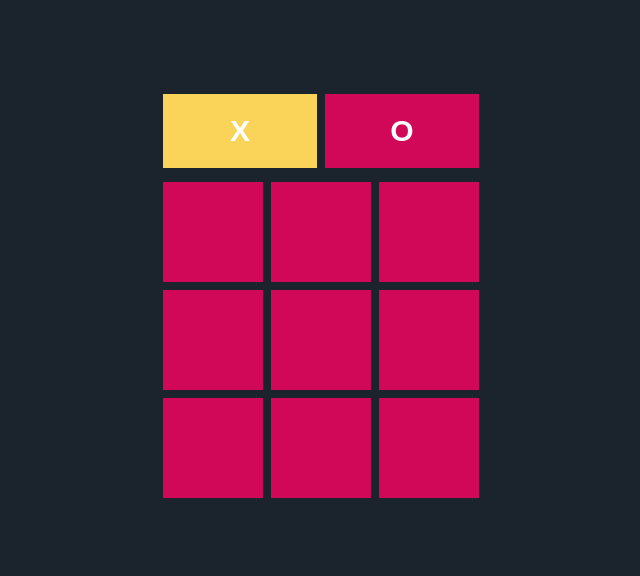
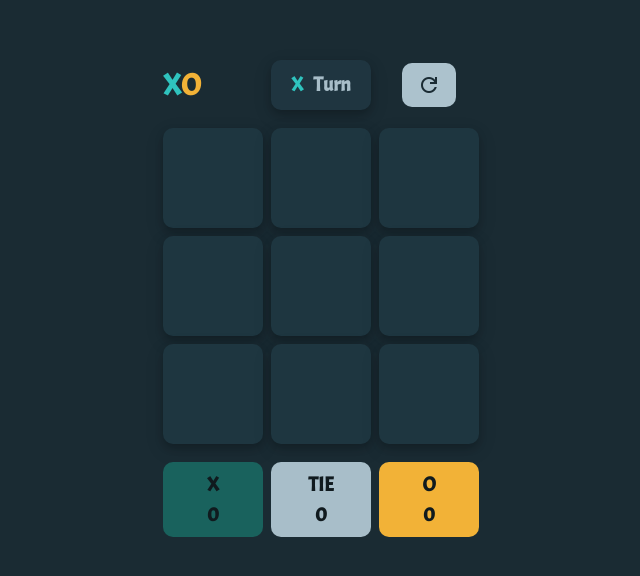
Before and after one commit to kareem7199/tic-tac-toe, a plain HTML site: page index.html in a window 1280 px wide. Shown: the part 102-678 px from the top of the page, without its empty margins (319-959 px from the left). Drawn offline with nearby package versions, Linux system fonts and the light colour scheme.

Commit message:
feat: add winners counter

```diff
--- a/index.html
+++ b/index.html
@@ -4,14 +4,27 @@
     <meta charset="UTF-8">
     <meta http-equiv="X-UA-Compatible" content="IE=edge">
     <link rel="stylesheet" href="style.css">
+    <link rel="stylesheet" href="https://fonts.googleapis.com/css2?family=Material+Symbols+Outlined:opsz,wght,FILL,GRAD@20..48,100..700,0..1,-50..200" />
+    <link rel="preconnect" href="https://fonts.googleapis.com">
+<link rel="preconnect" href="https://fonts.gstatic.com" crossorigin>
+<link href="https://fonts.googleapis.com/css2?family=Acme&display=swap" rel="stylesheet">
     <meta name="viewport" content="width=device-width, initial-scale=1.0">
     <title>XO</title>
 </head>
 <body>
     <div class="game">
         <div class="screen">
-            <div class="turn">X</div>
-            <div class="turn">O</div>
+            <div class="logo">
+                <div class="turn">X</div>
+                <div class="turn">O</div>
+            </div>
+            <div class="turns">
+            </div>
+            <div class="again">
+                <span class="material-symbols-outlined" onclick="playAgain()">
+                    refresh
+            </span>
+            </div>
         </div>
         <div class="row">
             <div class="cell"></div>
@@ -28,9 +41,22 @@
             <div class="cell"></div>
             <div class="cell"></div>
         </div>
+        <div class="row">
+            <div class="Xtotal">
+                <p>X</p>
+                <p>10</p>
+            </div>
+            <div class="tietotal">
+                <p>TIE</p>
+                <p>10</p>
+            </div>
+            <div class="Ototal">
+                <p>O</p>
+                <p>10</p>
+            </div>
+        </div>
     </div>
     <div class="result">
-
     </div>
     <script src="index.js"></script>
 </body>
--- a/index.js
+++ b/index.js
@@ -2,8 +2,10 @@ const cells = document.getElementsByClassName("cell");
 const turn = document.getElementsByClassName("turn");
 const gameBody = document.getElementsByClassName("game");
 const result = document.getElementsByClassName("result");
+const turnScreen = document.getElementsByClassName("turns");
 let oTurn = false;
 let turns = 0;
+let rows = document.getElementsByClassName("row");
 let game = [
     ["*", "*", "*"],
     ["*", "*", "*"],
@@ -12,9 +14,23 @@ let game = [
 let row = 0;
 let column = 0;
 let winner = null;
-turn[+oTurn].style.backgroundColor = "#F9D459";
+turnScreen[0].innerHTML = `<span class="${turn[+oTurn].innerHTML.toLowerCase()}">${turn[+oTurn].innerHTML}</span>Turn`;
 
-const playAgain = ()=>{
+if (!localStorage.getItem("X"))
+    localStorage.setItem("X", 0);
+
+if (!localStorage.getItem("tie"))
+    localStorage.setItem("tie", 0);
+
+if (!localStorage.getItem("O"))
+    localStorage.setItem("O", 0);
+rows[3].children[0].children[1].innerHTML = localStorage.getItem("X");
+rows[3].children[1].children[1].innerHTML = localStorage.getItem("tie");
+rows[3].children[2].children[1].innerHTML = localStorage.getItem("O");
+const playAgain = () => {
+    if (!winner) {
+        turn[0].style.display = "block";
+        turn[1].style.display = "block";
         game = [
             ["*", "*", "*"],
             ["*", "*", "*"],
@@ -23,46 +39,61 @@ const playAgain = ()=>{
         oTurn = false;
         turns = 0;
         winner = null;
-    turn[0].style.backgroundColor = "#F9D459";
-    turn[1].style.backgroundColor = "#D10757";
-    for(let i = 0 ; i < cells.length ; i++){
-        cells[i].innerHTML="";
-        cells[i].style.backgroundColor = "#D10757";
+        for (let i = 0; i < cells.length; i++) {
+            cells[i].innerHTML = "";
+            cells[i].style.backgroundColor = "#1E3640";
         }
         gameBody[0].style.display = "block";
         result[0].style.display = "none";
+        turnScreen[0].innerHTML = `<span class="${turn[+oTurn].innerHTML.toLowerCase()}">${turn[+oTurn].innerHTML}</span>Turn`;
     }
+}
+
 const handleWinner = () => {
     if (winner === "draw") {
+        let total = localStorage.getItem("tie");
+        total = +total;
+        total += 1;
+        localStorage.setItem("tie", total);
+        winner = null;
         gameBody[0].style.display = "none";
         result[0].style.display = "block";
         result[0].innerHTML = `
-        <p style="font-size:160px"><span style="color:rgb(249, 212, 89);">X</span> <span style="color:#D10757;">O</span></p>
+        <p style="font-size:160px"><span style="color:rgb(47, 195, 190);">X</span> <span style="color:#F2B237;">O</span></p>
         <p style="font-size:60px;color:white;">DRAW!</p>
-        <div class="btn">
+        <div class="btn" onclick="playAgain()">
                 <a>Play Again</a>
         </div>
         `
     }
     else {
+        let total = localStorage.getItem(`${winner.player}`);
+        total = +total;
+        total += 1;
+        localStorage.setItem(`${winner.player}`, total);
         let time = 0;
         for (let i = 0; i < 3; i++) {
             setTimeout(() => {
-                gameBody[0].children[winner.position[i][0] + 1].children[winner.position[i][1]].style.backgroundColor = "#F9D459";
+                gameBody[0].children[winner.position[i][0] + 1].children[winner.position[i][1]].style.backgroundColor = "#19625E";
+                gameBody[0].children[winner.position[i][0] + 1].children[winner.position[i][1]].style.color = "#0D1C23";
             }, time += 1000);
         }
         setTimeout(() => {
             gameBody[0].style.display = "none";
             result[0].style.display = "block";
             result[0].innerHTML = `
-            <p style="font-size:160px;color:#D10757;">${winner.player}</p>
-            <p style="font-size:60px;color:white;">WINNER!</p>
+            <p class = "${winner.player.toLowerCase()}" style="font-size:160px;">${winner.player}</p>
+            <p style="font-size:60px;color:white;">TAKES THE ROUND</p>
             <div class="btn" onclick="playAgain()">
             <a>Play Again</a>
             </div>
             `
+            winner = null;
         }, 4000);
     }
+    rows[3].children[0].children[1].innerHTML = localStorage.getItem("X");
+    rows[3].children[1].children[1].innerHTML = localStorage.getItem("tie");
+    rows[3].children[2].children[1].innerHTML = localStorage.getItem("O");
 }
 
 for (let i = 0; i < cells.length; i++) {
@@ -72,10 +103,10 @@ for (let i = 0; i < cells.length; i++) {
         if (!winner) {
             if (game[x][y] != "X" && game[x][y] != "O") {
                 game[x][y] = turn[+oTurn].innerHTML
+                turns % 2 == 0 ? cells[i].style.color = "#2FC3BE" : cells[i].style.color = "#F3B134";
                 cells[i].innerHTML = game[x][y];
-                turn[+oTurn].style.backgroundColor = "#D10757";
                 oTurn = !oTurn;
-                turn[+oTurn].style.backgroundColor = "#F9D459";
+                turnScreen[0].innerHTML = `<span class="${turn[+oTurn].innerHTML.toLowerCase()}">${turn[+oTurn].innerHTML}</span>Turn`;
                 turns++;
             }
             for (let j = 0; j < 3; j++) {
--- a/style.css
+++ b/style.css
@@ -1,31 +1,77 @@
-*{
+* {
     padding: 0;
     margin: 0;
 }
-body{
-    font-family: Arial, Helvetica, sans-serif;
+
+body {
+    font-family: 'Acme', sans-serif;
     font-weight: bold;
     height: 100vh;
     display: flex;
     justify-content: center;
     align-items: center;
-    background-color: #1B232C;
+    background-color: #1A2B33;
 }
 
-.screen{
+.logo {
+    display: flex;
+    width: 100px;
+    margin: 4px;
+}
+
+.turns {
+    width: 100px;
+    height: 50px;
+    display: flex;
+    margin: 4px;
+    align-items: center;
+    justify-content: center;
+    /* margin: auto; */
+    font-size: 20px;
+    background-color: #1F3540;
+    /* padding: 10px; */
+    border-radius: 10px;
+    box-shadow: 0 4px 8px 0 rgba(0, 0, 0, 0.2), 0 6px 20px 0 rgba(0, 0, 0, 0.1);
+    color: #A8BEC9;
+}
+
+.again {
+    width: 100px;
+    display: flex;
+    justify-content: center;
+    margin: 4px;
+}
+
+.again span {
+    color: #1A2B33;
+    background-color: #ACC2CD;
+    padding: 10px 15px;
+    border-radius: 10px;
+}
+
+.again span:hover {
+    transform: scale(1.2);
+    transition: .7s ease-in;
+}
+
+.screen {
     margin-bottom: 10px;
     display: flex;
+    /* padding: 10px; */
+    align-items: center;
+    justify-content: space-between;
 }
+
 /*
 .game{
     display: none;
 } */
 
-.row{
+.row {
     display: flex;
 }
 
-.cell{
+.cell {
     display: flex;
     justify-content: center;
     align-items: center;
@@ -34,27 +80,88 @@ body{
     margin: 4px 4px;
     width: 100px;
     height: 100px;
-    background-color:#D10757;
+    background-color: #1E3640;
+    border-radius: 10px;
+    box-shadow: 0 4px 8px 0 rgba(0, 0, 0, 0.2), 0 6px 20px 0 rgba(0, 0, 0, 0.1);
 }
 
-.turn{
-    width: 50%;
-    margin: 0 4px;
-    background-color: #D10757;
+.turn {
     color: white;
     font-size: 30px;
     text-align: center;
-    padding: 20px;
 }
 
-.result{
+.turn:first-child {
+    color: rgb(47, 195, 190);
+}
+
+.turn:last-child {
+    color: #F2B237;
+}
+
+.result {
     display: none;
     text-align: center;
 }
 
-.btn{
+.btn {
     margin: 40px 0 0 0;
     padding: 10px;
-    background-color: #D10757;
+    background-color: rgb(30, 54, 64);
     color: white;
 }
+
+.btn:hover {
+    transform: scale(1.2);
+    transition: .7s ease-in;
+}
+
+.x {
+    color: rgb(47, 195, 190);
+    margin-right: 10px;
+}
+
+.o {
+    color: #F2B237;
+    margin-right: 10px;
+}
+
+.row:last-child{
+    margin-top: 10px;
+}
+
+.Xtotal,
+.Ototal,
+.tietotal {
+    width: 100px;
+    margin: 4px;
+    text-align: center;
+    padding: 10px 0;
+    border-radius: 10px;
+}
+
+.Xtotal{
+    background-color: #19625D;
+}
+
+.Ototal{
+    background-color: #F2B237;
+}
+
+.tietotal{
+    background-color:#A8BEC9;
+}
+
+.Xtotal p:first-child,
+.Ototal p:first-child,
+.tietotal p:first-child{
+    margin-bottom: 5px;
+}
+
+.Xtotal p,
+.Ototal p,
+.tietotal p{
+    color: #101A1E;
+    font-size: 20px;
+    font-weight: bold;
+}
```
Also changed, not shown: rotate-right-solid.svg (added). Lines whose indentation alone changed are shown as unchanged.
